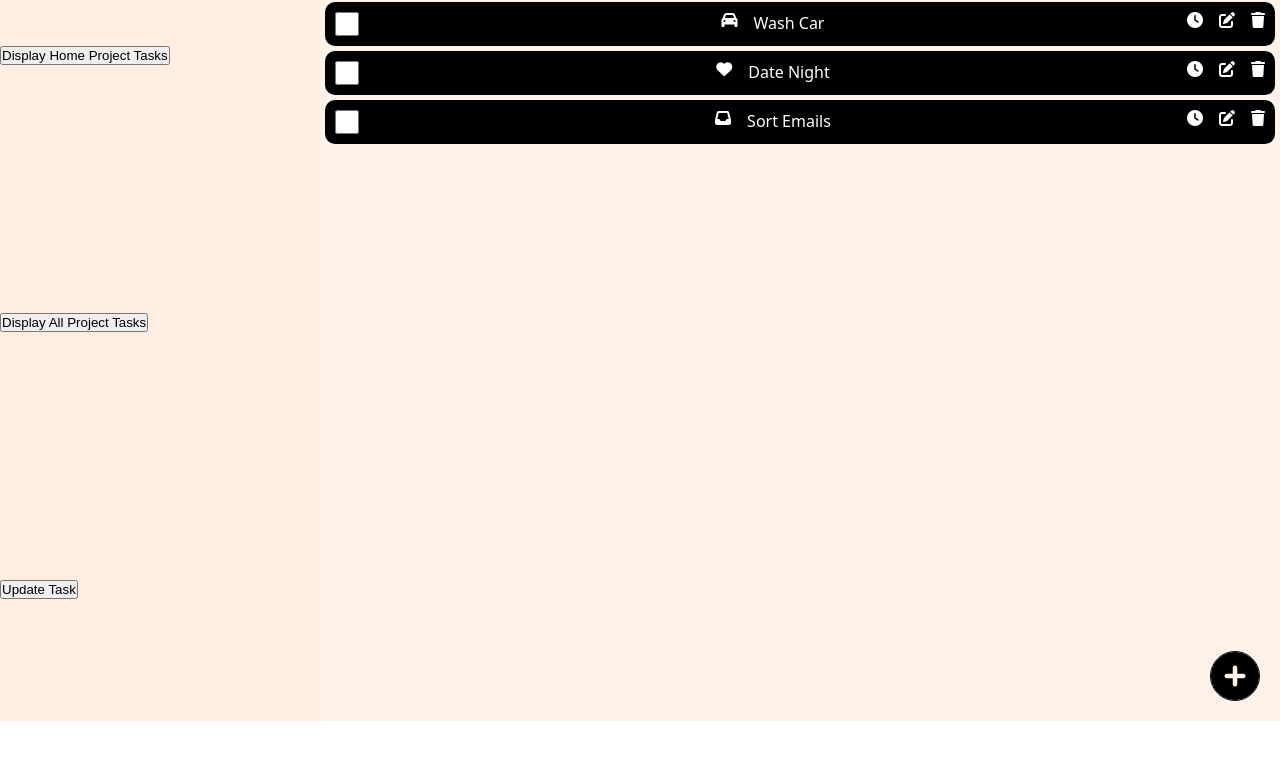
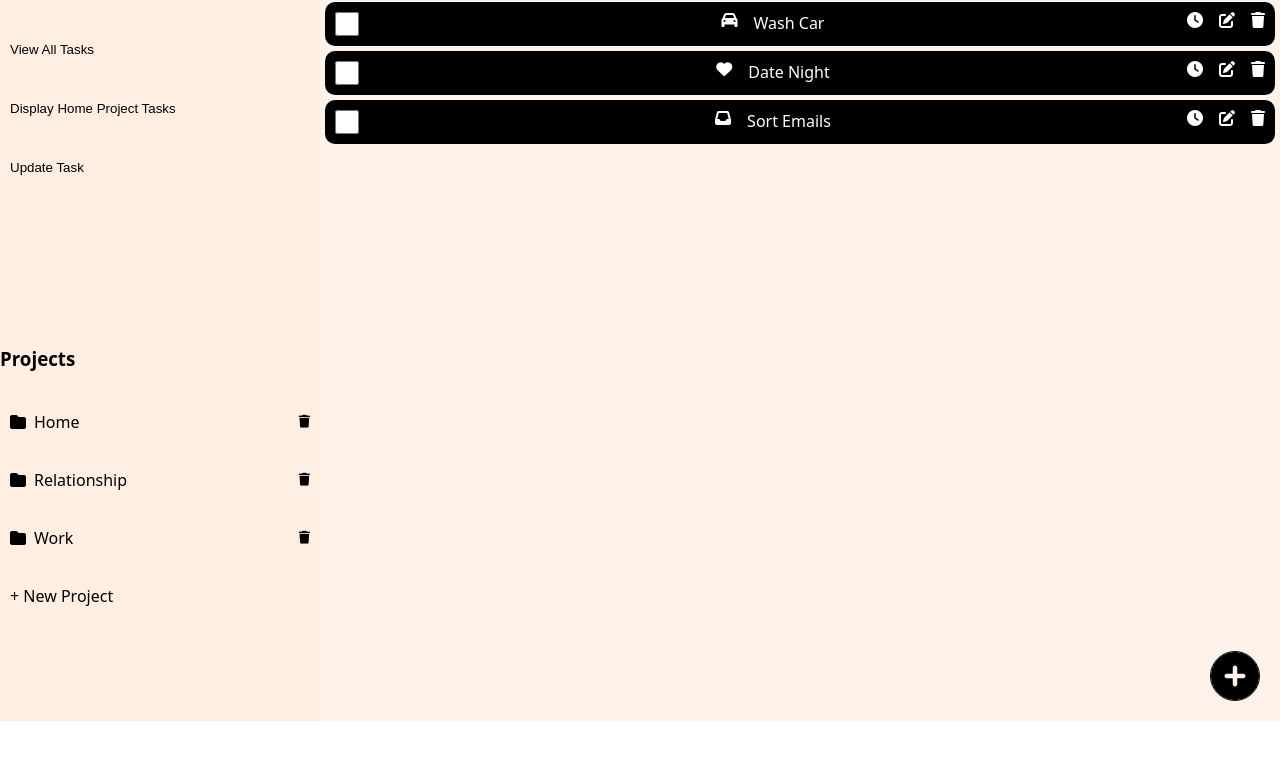
Before and after one commit to wade-levels-up/todo-list, a website built with webpack: page src/template.html in a window 1280 px wide. Shown: the part 79-838 px from the top of the page. Before the commit the page ends 800 px from the top, so only its background shows below. Built offline with nearby package versions, Linux system fonts and the light colour scheme.

Commit message:
Add project menu feature with remove buttons

```diff
--- a/src/index.js
+++ b/src/index.js
@@ -2,7 +2,7 @@ import "./style.css";
 import { test } from './createDOMEl.js';
 import { Todo } from "./todoClass.js";
 import { sortTasks } from "./sorter.js";
-import { renderTasks } from "./render.js";
+import { renderProjects, renderTasks } from "./render.js";
 import { createTask, removeTask, updateTask } from "./taskManager.js";
 
 const homeTasksBtn = document.querySelector('#home-projects-btn');
@@ -11,6 +11,7 @@ const addTasksBtn = document.querySelector('#add-tasks-btn');
 const updateTasksBtn = document.querySelector('#update-tasks-btn');
 
 export let tasks = [];
+export let projects = ['Home', 'Relationship', 'Work'];
 
 homeTasksBtn.addEventListener('click', ()=>{ renderTasks(sortTasks('project', 'Home', tasks)) });
 allTasksBtn.addEventListener('click', ()=>{ renderTasks(sortTasks(null, null, tasks, true)) });
@@ -22,4 +23,5 @@ window.addEventListener('DOMContentLoaded', ()=>{
     tasks.push(new Todo('Date Night', 'Relationship', 'Go out for dinner with my partner', 'heart', '14/10/24', 'high', false, 1));
     tasks.push(new Todo('Sort Emails', 'Work', 'Deleted all read emails', 'inbox', '2/10/24', 'low', false, 2));
     renderTasks(tasks);
+    renderProjects(projects);
 });
--- /dev/null
+++ b/src/projectManager.js
@@ -0,0 +1,13 @@
+export function addProject(projects, value){
+
+}
+
+export function removeProject(value, projects){
+    let projectArr = projects;
+    for (let i = 0; i < projectArr.length; i++) {
+        if (projectArr[i] === value) {
+            projectArr.splice(i, 1);
+        }
+    }
+    return projectArr;
+}
--- a/src/render.js
+++ b/src/render.js
@@ -1,6 +1,8 @@
 import { createDOMElement } from "./createDOMEl";
 import { removeTask } from "./taskManager";
+import { removeProject, addProject } from "./projectManager";
 import { tasks as taskList } from "./index";
+import { projects as projectList } from "./index";
 
 export function renderTasks(tasks) {
     let taskContainer = document.querySelector('#task-container');
@@ -30,3 +32,25 @@ export function renderTasks(tasks) {
         taskContainer.appendChild(taskCard);
     }
 }
+
+export function renderProjects(array) {
+    const projectsMenu = document.querySelector('#projects');
+    projectsMenu.textContent = '';
+
+
+    for (let i = 0; i < array.length; i++) {
+        let project = createDOMElement('li', '', 'class', 'projectCard', 'data-projectName', `${array[i]}`);
+        project.appendChild(createDOMElement('span', '', 'class', 'fa-solid fa-folder'));
+        project.appendChild(createDOMElement('p', `${array[i]}`, 'style', 'flex-grow: 1'))
+        let deleteBtn = createDOMElement('span', '', 'class', 'fa-solid fa-trash projectDelBtn');
+        deleteBtn.addEventListener('click', ()=>{
+            projectList.splice(removeProject(project.dataset.id, projectList), 1);
+            renderProjects(projectList);
+        })
+        project.appendChild(deleteBtn);
+        projectsMenu.appendChild(project);
+    }
+
+    const addNewProject = createDOMElement('li', '+ New Project', 'class', 'projectCard');
+    projectsMenu.appendChild(addNewProject);
+}
--- a/src/style.css
+++ b/src/style.css
@@ -25,13 +25,59 @@ aside {
     background-color: var(--bg-col-main2);
     grid-column: 1/2;
     grid-row: 1/2;
+    display: grid;
+    grid-template: 1fr 1fr / 1fr;
+    gap: 50px;
 }
 
 #menu {
     display: flex;
     flex-direction: column;
-    justify-content: space-around;
+    justify-content: center;
+    gap: 1.5rem;
     height: 100%;
+}
+
+#menu button {
+    border: none;
+    background-color: transparent;
+    padding: 10px;
+    text-align: left;
+    cursor: pointer;
+    width: 100%;
+}
+
+#menu button:hover {
+    outline: 3px ridge rgb(0, 0, 0, 0.2);
+}
+
+#projects {
+    margin-top: 30px;
+    display: flex;
+    flex-direction: column;
+    justify-content: flex-start;
+    gap: 1rem;
+    height: 100%;
+}
+
+.projectCard {
+    border: none;
+    background-color: transparent;
+    padding: 10px;
+    text-align: left;
+    cursor: pointer;
+    width: 100%;
+    display: flex;
+    gap: 0.5rem;
+    align-items: center;
+}
+
+.projectCard:hover {
+    outline: 3px ridge rgb(0, 0, 0, 0.2);
+}
+
+.projectDelBtn {
+    font-size: 0.8rem;
 }
 
 main {
--- a/src/template.html
+++ b/src/template.html
@@ -18,10 +18,15 @@
     </main>
     <aside>
         <ul id="menu">
+            <li><button id="all-projects-btn">View All Tasks</button></li>
             <li><button id="home-projects-btn">Display Home Project Tasks</button></li>
-            <li><button id="all-projects-btn">Display All Project Tasks</button></li>
             <li><button id="update-tasks-btn">Update Task</button></li>
         </ul>
+        <div>
+            <h3>Projects</h3>
+            <ul id="projects">
+            </ul>
+        </div>
     </aside>
 </body>
 </html>
```
